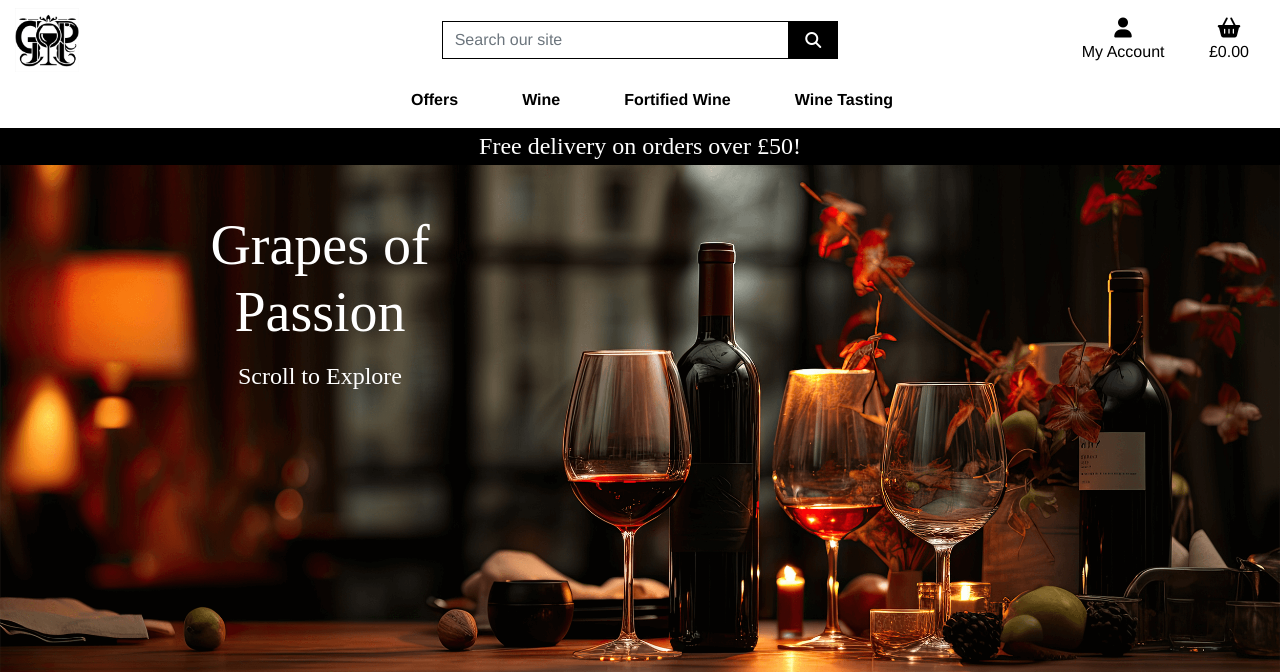
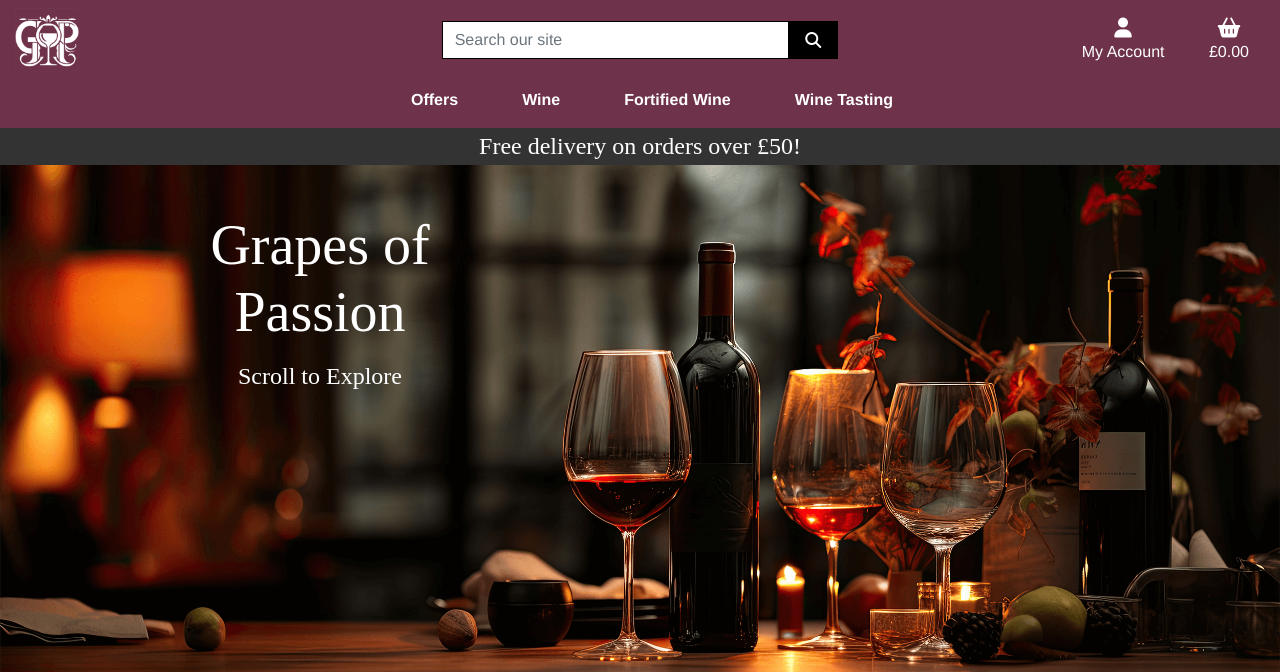
Before and after one commit to DaleFielding/grapes-of-passion, a Django app: page / in a window 1280 px wide. Shown: the top 672 px of the page. Run offline with Django 4.2, Linux system fonts and the light colour scheme; data comes from the database, SQL or seed files in the repository; some libraries are stand-ins or nearby versions.

Commit message:
Style: change colouring of navbar, logo and dropdown menus

```diff
--- a/static/css/base.css
+++ b/static/css/base.css
@@ -3,18 +3,36 @@ html {
 }
 
 body {
-    /* background: url() no-repeat center center
-        fixed; */
     background-size: cover;
     height: calc(100vh - 164px);
     color: #555;
     font-family: "Lato";
 }
 
-/* ----- Fonts ----- */
+/* ----- VARIABLES ----- */
 :root {
+    /* ----- Fonts ----- */
     --header-font: "Playfair Display", "Times New Roman", Times, serif;
     --general-font: "Montserrat", "Helvetica Neue", Arial, sans-serif;
+
+    /* ----- Colours ----- */
+    --my-maroon: #6e324a;
+    --my-charcoal: #333333;
+    --my-dark-gold: #6a5425;
+    --my-grey: #c7c7c7;
+}
+
+.bg-maroon {
+    background-color: var(--my-maroon);
+}
+.bg-charcoal {
+    background-color: var(--my-charcoal);
+}
+.bg-dark-gold {
+    background-color: var(--my-dark-gold);
+}
+.bg-grey {
+    background-color: var(--my-grey);
 }
 
 * {
@@ -92,8 +110,8 @@ input[name="q"]::placeholder {
 /* Allauth form formatting */
 
 .allauth-form-inner-content p {
-    margin-top: 1.5rem; /* mt-4 */
-    color: #6c757d; /* text-secondary */
+    margin-top: 1.5rem;
+    color: #6c757d;
 }
 
 .allauth-form-inner-content input {
@@ -141,12 +159,15 @@ input[name="q"]::placeholder {
 }
 
 .allauth-form-inner-content a {
-    color: #17a2b8; /* text-info */
+    color: #17a2b8;
 }
 
-/* ----- Temporary ----- */
+/* ----- Logo ----- */
 .invert-colours {
     filter: invert(100%);
+}
+
+.logo-small {
     height: 64px;
     width: 64px;
 }
@@ -249,9 +270,6 @@ input[name="q"]::placeholder {
 }
 
 /* Footer */
-footer {
-    background-color: #c7c7c7;
-}
 
 #footer-details a {
     text-decoration: none;
@@ -266,6 +284,23 @@ footer {
 
 .animate-click:active {
     transform: scale(0.9);
+}
+
+/* ----- WINE TASTING ----- */
+
+.flatpickr-day:not(.flatpickr-disabled) {
+    background-color: #dddddd;
+    color: #000000;
+    border-radius: 25px;
+    border: 2px solid #dddddd;
+    transition: background-color 0.3s, color 0.3s;
+}
+
+.flatpickr-day:not(.flatpickr-disabled):hover {
+    background-color: #569ff7;
+    border: 2px solid #569ff7;
+    color: #ffffff;
+    cursor: pointer;
 }
 
 /* ----- MEDIA QUERIES ----- */
--- a/templates/base.html
+++ b/templates/base.html
@@ -44,10 +44,10 @@
   </head>
   <body>
     <header class="container-fluid fixed-top">
-        <div id="topnav" class="row bg-white pt-lg-2 d-none d-lg-flex">
+        <div id="topnav" class="row pt-lg-2 d-none d-lg-flex bg-maroon">
               <div class="col-12 col-lg-4 my-auto py-1 py-lg-0 text-center text-lg-left">
                   <a href="{% url 'home' %}" class="nav-link main-logo-link p-0">
-                    <img src="{{ MEDIA_URL }}logo.png" alt="Logo" class="invert-colours">
+                    <img src="{{ MEDIA_URL }}logo.png" alt="Logo" class="logo-small">
                   </a>
               </div>
               <div class="col-12 col-lg-4 my-auto py-1 py-lg-0">
@@ -67,7 +67,7 @@
               <div class="col-12 col-lg-4 my-auto py-1 py-lg-0">
                   <ul class="list-inline list-unstyled text-center text-lg-right my-0 ">
                       <li class="list-inline-item dropdown">
-                          <a  class="text-black nav-link" href="#" id="user-options" data-toggle="dropdown" aria-haspopup="true" aria-expanded="false">
+                          <a  class="text-white nav-link" href="#" id="user-options" data-toggle="dropdown" aria-haspopup="true" aria-expanded="false">
                               <div class="text-center" id="nav-font">
                                   <div><i class="fas fa-user fa-lg"></i></div>
                                   <p class="my-0">My Account</p>
@@ -87,7 +87,7 @@
                           </div>
                       </li>
                       <li class="list-inline-item">
-                          <a class="{% if grand_total %}text-info font-weight-bold{% else %}text-black{% endif %} nav-link" href="{% url 'view_basket' %}">
+                          <a class="{% if grand_total %}text-info font-weight-bold{% else %}text-white{% endif %} nav-link" href="{% url 'view_basket' %}">
                               <div class="text-center">
                                   <div><i class="fas fa-basket-shopping fa-lg"></i></div>
                                   <p class="my-0">
@@ -103,8 +103,8 @@
                   </ul>
               </div>
           </div>
-          <div class="row bg-white">
-            <nav class="navbar navbar-expand-lg navbar-light w-100">
+          <div class="row bg-maroon">
+            <nav class="navbar navbar-expand-lg navbar-dark w-100">
                 <button class="navbar-toggler" type="button" data-toggle="collapse" data-target="#main-nav" aria-controls="main-nav" aria-expanded="false" aria-label="Toggle navigation">
                     <span class="navbar-toggler-icon"></span>
                 </button>
@@ -113,7 +113,7 @@
             </nav>
         </div>
         <div id="delivery-banner" class="row text-center">
-            <div class="col bg-black text-white">
+            <div class="col bg-charcoal text-white">
                 <h4 class="logo-font my-1">Free delivery on orders over £{{ free_delivery_threshold }}!</h4>
             </div>
         </div>
@@ -173,7 +173,7 @@
   </body>
     <!-- Footer -->
     <hr class="m-0">
-    <footer class="container-fluid py-5">
+    <footer class="container-fluid py-5 bg-grey">
 
         <div class="row text-center row-gap-4" id="footer-details">
             <!--- Address and social -->
--- a/templates/includes/main-nav.html
+++ b/templates/includes/main-nav.html
@@ -1,45 +1,45 @@
 <div class="collapse navbar-collapse" id="main-nav">
     <ul class="navbar-nav w-auto mx-auto">
         <li class="nav-item d-block d-md-none">
-            <a class="logo-font font-weight-bold nav-link text-black mr-5" href="{% url 'home' %}" id="home-link">
+            <a class="logo-font font-weight-bold nav-link text-white mr-5" href="{% url 'home' %}" id="home-link">
                 Home
             </a>
         </li>
         <li class="nav-item dropdown">
-            <a class="logo-font font-weight-bold nav-link text-black mr-5" href="#" id="all-products-link" data-toggle="dropdown" aria-haspopup="true" aria-expanded="false">
+            <a class="logo-font font-weight-bold nav-link text-white mr-5" href="#" id="all-products-link" data-toggle="dropdown" aria-haspopup="true" aria-expanded="false">
                 Offers
             </a>
-            <div class="dropdown-menu border-0" aria-labelledby="all-products-link">
-                <a href="#" class="dropdown-item" id="deals-link">Deals</a>
-                <a href="{% url 'products' %}?discounted=true" class="dropdown-item">Discounts</a>
+            <div class="dropdown-menu border-0 bg-maroon" aria-labelledby="all-products-link">
+                <a href="#" class="dropdown-item text-white" id="deals-link">Deals</a>
+                <a href="{% url 'products' %}?discounted=true" class="dropdown-item text-white">Discounts</a>
             </div>
         </li>
 
         <li class="nav-item dropdown">
-            <a class="logo-font font-weight-bold nav-link text-black mr-5" href="#" id="clothing-link" data-toggle="dropdown" aria-haspopup="true" aria-expanded="false">
+            <a class="logo-font font-weight-bold nav-link text-white mr-5" href="#" id="clothing-link" data-toggle="dropdown" aria-haspopup="true" aria-expanded="false">
                 Wine
             </a>
-            <div class="dropdown-menu border-0" aria-labelledby="clothing-link">
-                <a href="{% url 'products' %}?category=red" class="dropdown-item">Red</a>
-                <a href="{% url 'products' %}?category=white" class="dropdown-item">White</a>
-                <a href="{% url 'products' %}?category=rose" class="dropdown-item">Rosé</a>
-                <a href="{% url 'products' %}?category=all-wine" class="dropdown-item">View All</a>
+            <div class="dropdown-menu border-0 bg-maroon text-white" aria-labelledby="clothing-link">
+                <a href="{% url 'products' %}?category=red" class="dropdown-item text-white">Red</a>
+                <a href="{% url 'products' %}?category=white" class="dropdown-item text-white">White</a>
+                <a href="{% url 'products' %}?category=rose" class="dropdown-item text-white">Rosé</a>
+                <a href="{% url 'products' %}?category=all-wine" class="dropdown-item text-white">View All</a>
             </div>
         </li>
 
         <li class="nav-item dropdown">
-            <a class="logo-font font-weight-bold nav-link text-black mr-5" href="#" id="homeware-link" data-toggle="dropdown" aria-haspopup="true" aria-expanded="false">
+            <a class="logo-font font-weight-bold nav-link text-white mr-5" href="#" id="homeware-link" data-toggle="dropdown" aria-haspopup="true" aria-expanded="false">
                 Fortified Wine
             </a>
-            <div class="dropdown-menu border-0" aria-labelledby="homeware-link">
-                <a href="{% url 'products' %}?category=port" class="dropdown-item">Port</a>
-                <a href="{% url 'products' %}?category=sherry" class="dropdown-item">Sherry</a>
-                <a href="{% url 'products'%}?category=all-fortified-wine" class="dropdown-item">View All</a>
+            <div class="dropdown-menu border-0 bg-maroon text-white" aria-labelledby="homeware-link">
+                <a href="{% url 'products' %}?category=port" class="dropdown-item text-white">Port</a>
+                <a href="{% url 'products' %}?category=sherry" class="dropdown-item text-white">Sherry</a>
+                <a href="{% url 'products'%}?category=all-fortified-wine" class="dropdown-item text-white">View All</a>
             </div>
         </li>
 
         <li class="nav-item dropdown">
-            <a class="logo-font font-weight-bold nav-link text-black" href="{% url 'wine_tasting' %}" id="specials-link">
+            <a class="logo-font font-weight-bold nav-link text-white" href="{% url 'wine_tasting' %}" id="specials-link">
                 Wine Tasting
             </a>
             </div>
--- a/templates/includes/mobile-top-header.html
+++ b/templates/includes/mobile-top-header.html
@@ -1,6 +1,6 @@
 <li class="list-inline-item">
-    <a class="text-black nav-link d-block d-lg-none" href="#" id="mobile-search" data-toggle="dropdown" aria-haspopup="true" aria-expanded="false">
-        <div class="text-center">
+    <a class="text-white nav-link d-block d-lg-none" href="#" id="mobile-search" data-toggle="dropdown" aria-haspopup="true" aria-expanded="false">
+        <div class=" text-center">
             <div><i class="fas fa-search fa-lg"></i></div>
             <p class="my-0">Search</p>
         </div>
@@ -21,7 +21,7 @@
     </div>
 </li>
 <li class="list-inline-item dropdown">
-    <a class="text-black nav-link d-block d-lg-none" href="#" id="user-options" data-toggle="dropdown" aria-haspopup="true" aria-expanded="false">
+    <a class="text-white nav-link d-block d-lg-none" href="#" id="user-options" data-toggle="dropdown" aria-haspopup="true" aria-expanded="false">
         <div class="text-center">
             <div><i class="fas fa-user fa-lg"></i></div>
             <p class="my-0">My Account</p>
@@ -41,7 +41,7 @@
     </div>
 </li>
 <li class="list-inline-item">
-    <a class="{% if grand_total %}text-primary font-weight-bold{% else %}text-black{% endif %} nav-link d-block d-lg-none" href="{% url 'view_basket' %}">
+    <a class="{% if grand_total %}text-primary font-weight-bold{% else %}text-white{% endif %} nav-link d-block d-lg-none" href="{% url 'view_basket' %}">
         <div class="text-center">
             <div><i class="fas fa-basket-shopping fa-lg"></i></div>
             <p class="my-0">
```
